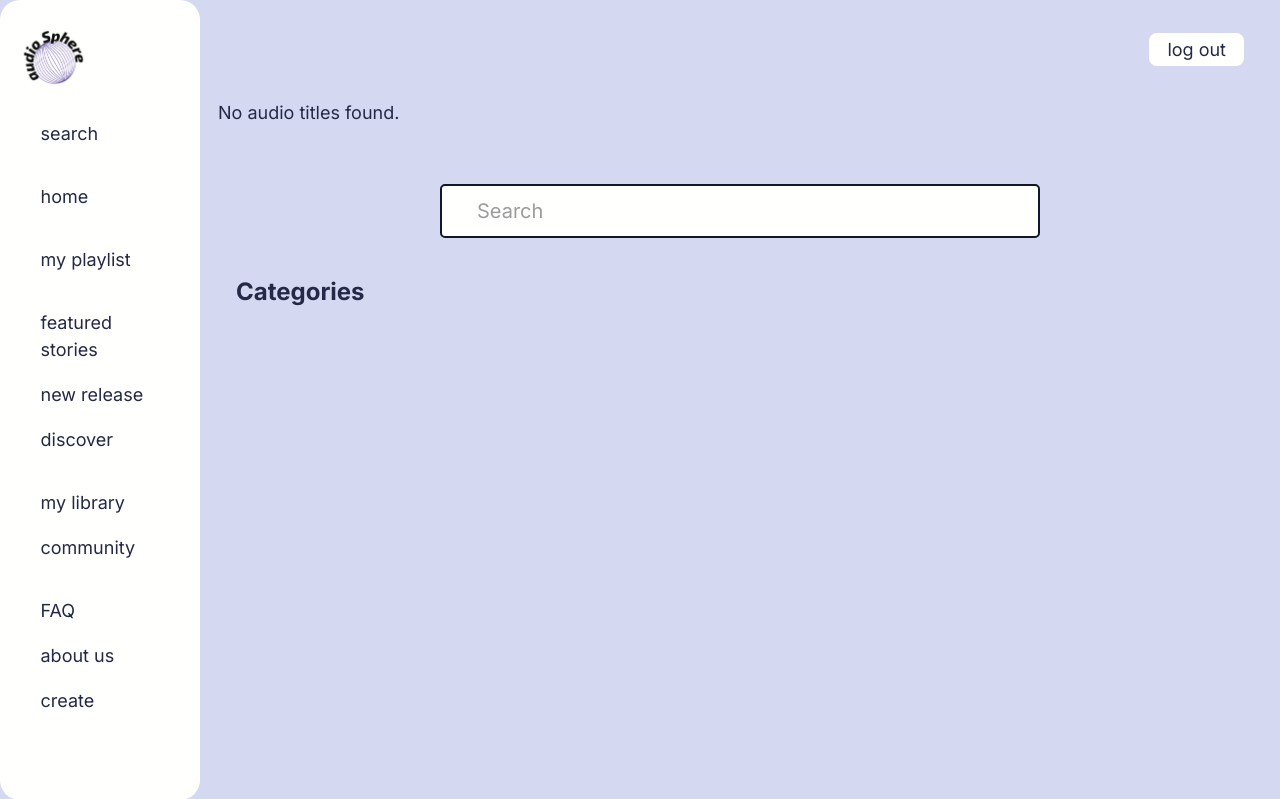
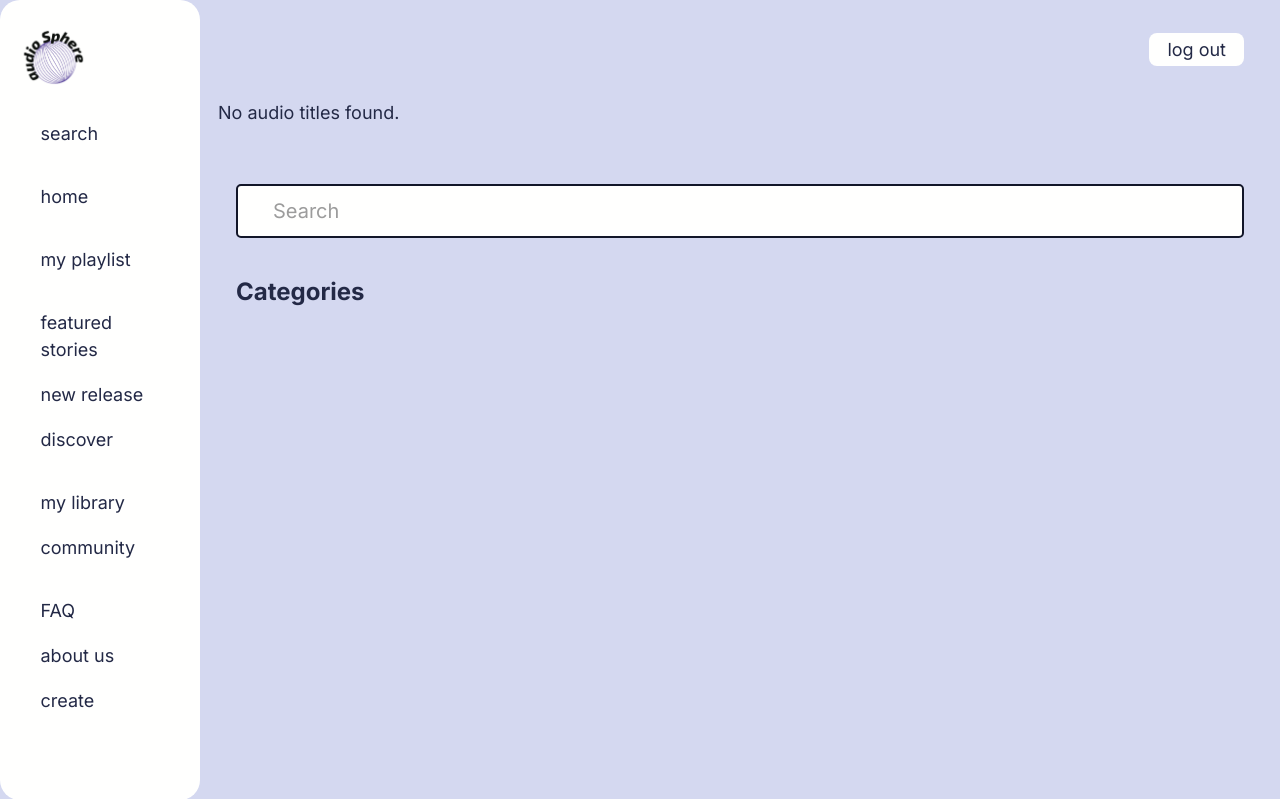
Before and after one commit to tanveerali13/audiosphere-v2, a PHP site: page /views/view-search.php in a window 1280 px wide. Shown: the top 799 px of the page. Run offline with PHP 8.4, Linux system fonts and the light colour scheme; the visitor is signed in with stand-in values (Sample User, id 1); data that the repository does not hold is empty; a stand-in replaces the project's code that opens the database connection; some libraries are stand-ins or nearby versions.

Commit message:
Remove width property from search-box class in search.css

```diff
--- a/css/search.css
+++ b/css/search.css
@@ -312,10 +312,6 @@ body.dark-mode .card {
         cursor: pointer;
     }
 
-    .search-box {
-        width: 600px;
-    }
-
     .input-box {
         font-size: 20px;
     }
```
Also changed, not shown: 1 other file.
